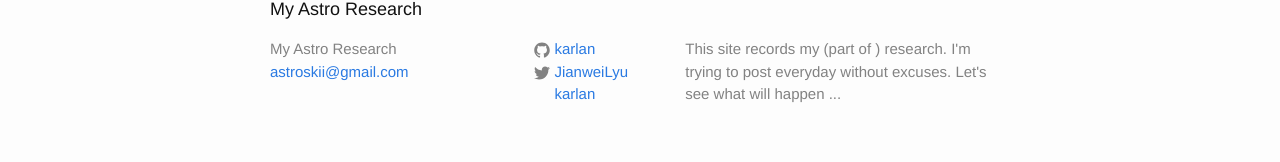
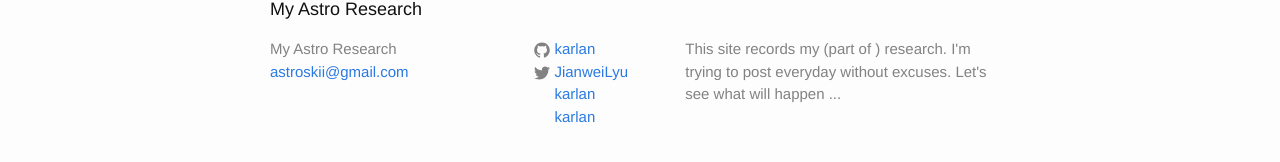
Before and after one commit to karlan/karlan.github.io, a Jekyll site: the page built from index.html, in a window 1280 px wide. Shown: the part 331-493 px from the top of the page. Built offline with Jekyll 4.4.1, drawn with Linux system fonts in a browser that asks for light colours.

```diff
--- a/_config.yml
+++ b/_config.yml
@@ -8,6 +8,7 @@
 twitter_username: JianweiLyu
 github_username:  karlan
 weibo_username:  karlan
+douban_username:  karlan
 
 # Build settings
 markdown: kramdown
```
